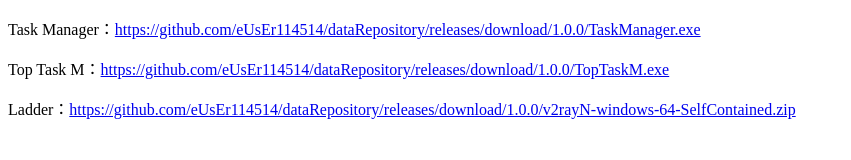
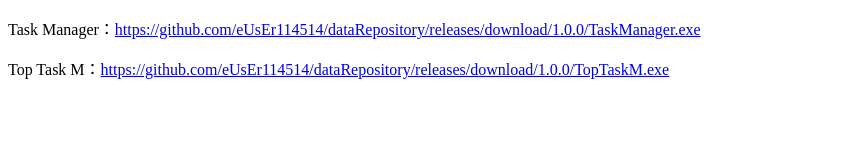
Before and after one commit to eUsEr114514/dataRepository, a plain HTML site: page data.html in a window 1280 px wide. Shown: the whole page, without its empty margins (0-851 px from the left). Drawn offline with Linux system fonts and the light colour scheme.

Commit message:
try to update

```diff
--- a/data.html
+++ b/data.html
@@ -7,6 +7,5 @@
 <body>
     <p>Task Manager：<a href="https://github.com/eUsEr114514/dataRepository/releases/download/1.0.0/TaskManager.exe" target="_blank">https://github.com/eUsEr114514/dataRepository/releases/download/1.0.0/TaskManager.exe</a></p>
     <p>Top Task M：<a href="https://github.com/eUsEr114514/dataRepository/releases/download/1.0.0/TopTaskM.exe" target="_blank">https://github.com/eUsEr114514/dataRepository/releases/download/1.0.0/TopTaskM.exe</a></p>
-<p>Ladder：<a href="https://github.com/eUsEr114514/dataRepository/releases/download/1.0.0/v2rayN-windows-64-SelfContained.zip" target="_blank">https://github.com/eUsEr114514/dataRepository/releases/download/1.0.0/v2rayN-windows-64-SelfContained.zip</a></p>
 </body>
 </html>
```
